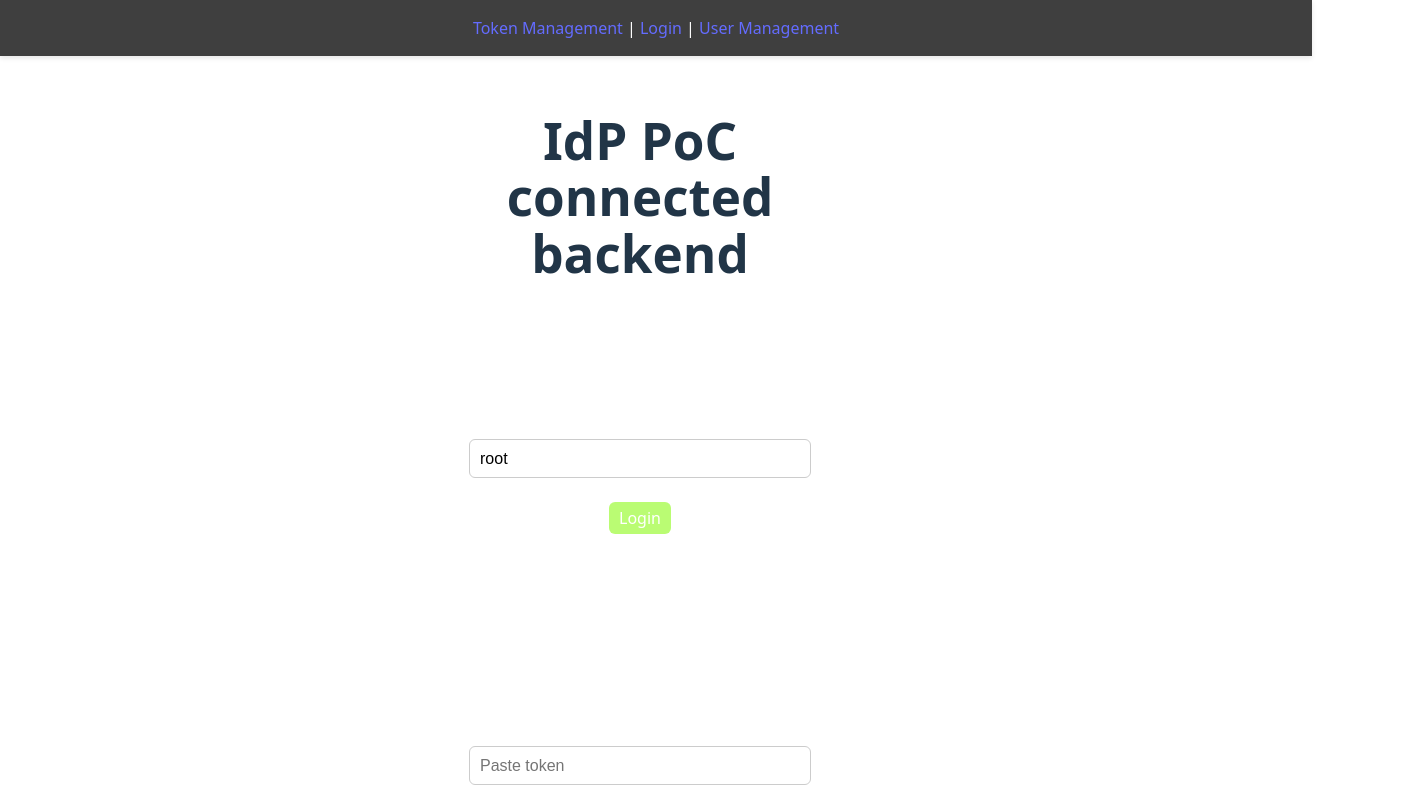
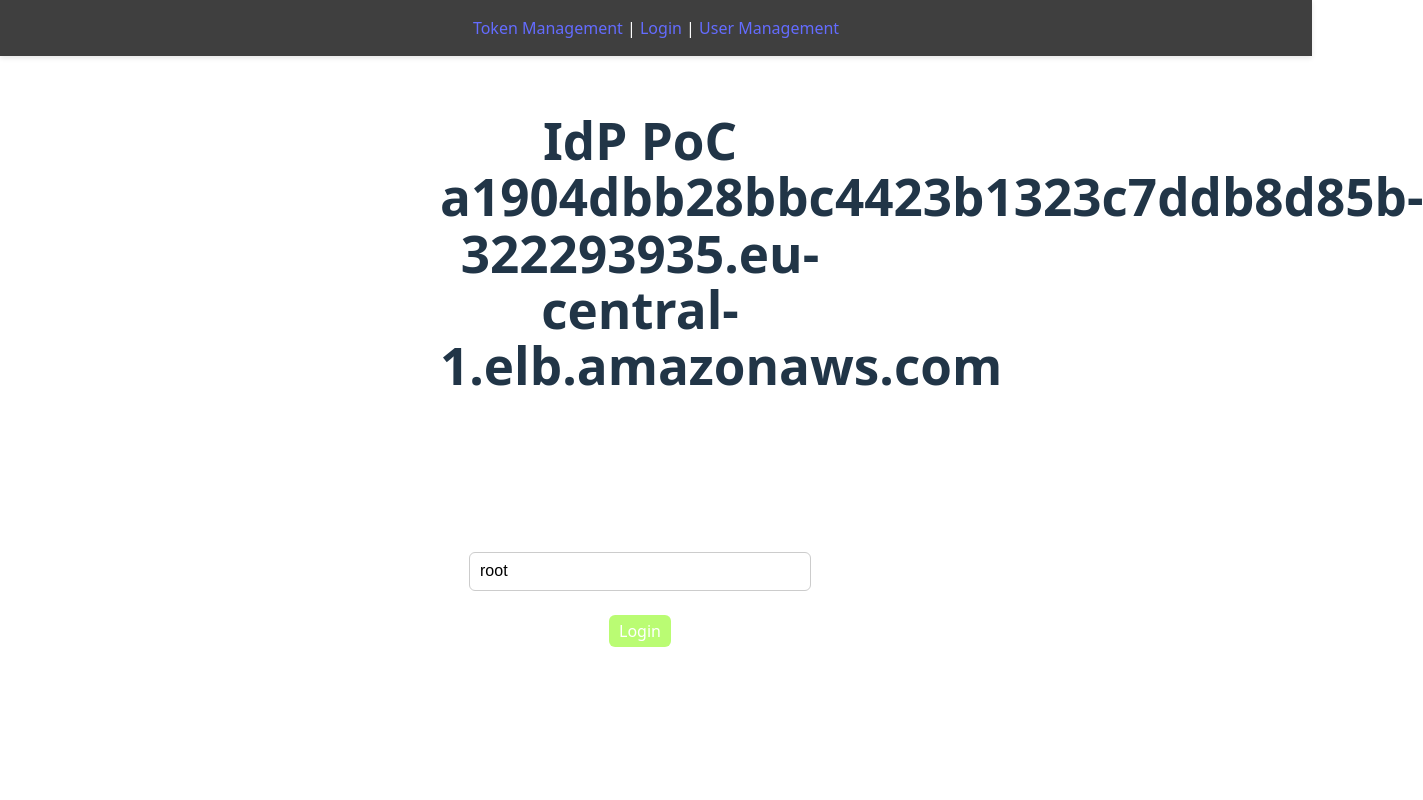
Before and after one commit to LudwigWiedemann/BA_PoC, a React (Vite) app in the folder 0.0.1/frontend/poc_frontend/: page / in a window 1280 px wide. Shown: the top 800 px of the page, 1423 px wide, since content can reach past the window. Built offline with nearby package versions, Linux system fonts and the light colour scheme; no server answers.

Commit message:
apply changes to github secrets

```diff
--- a/0.0.1/frontend/poc_frontend/src/LoginView.jsx
+++ b/0.0.1/frontend/poc_frontend/src/LoginView.jsx
@@ -53,7 +53,7 @@
 
     return (
         <div style={{ maxWidth: 400, margin: '5rem auto', textAlign: 'center' }}>
-            <h1>IdP PoC connected backend</h1>
+            <h1>IdP PoC a1904dbb28bbc4423b1323c7ddb8d85b-322293935.eu-central-1.elb.amazonaws.com</h1>
             <h2 style={{ minHeight: '5rem', visibility: greeting ? 'visible' : 'hidden' }}>
                 {greeting}
             </h2>
```
